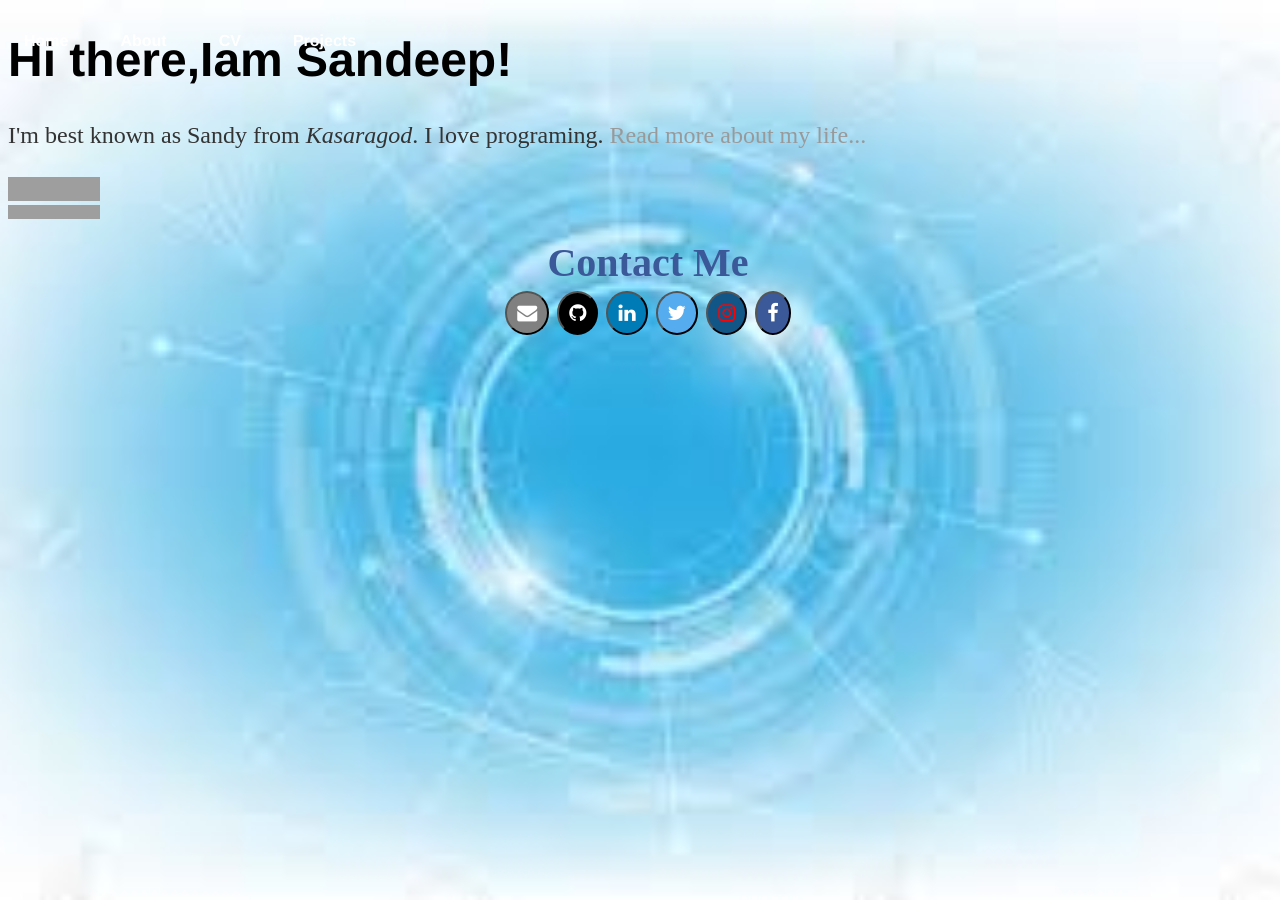
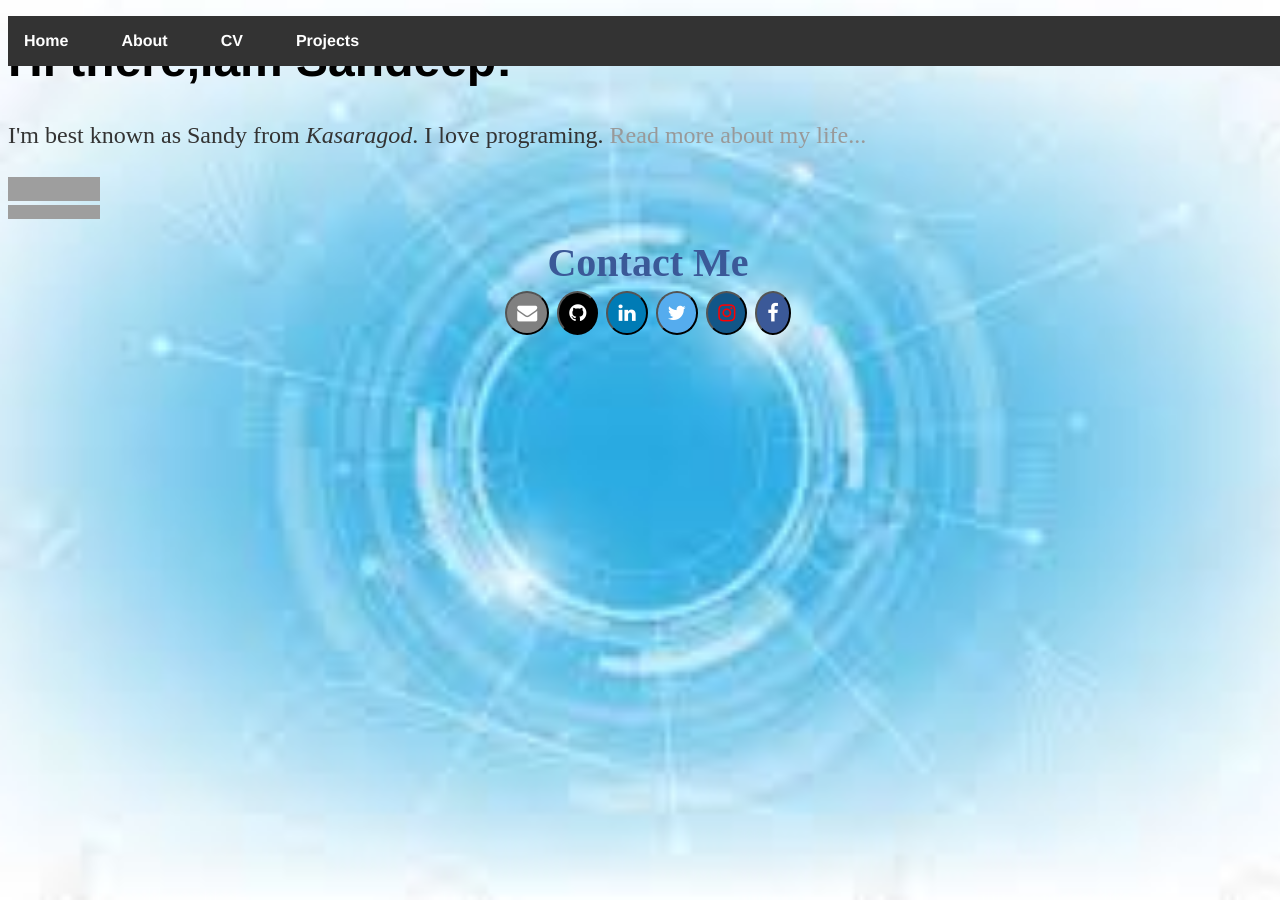
Before and after one commit to sandeepnayaks/sandeepnayaks.github.io, a Jekyll site: the page built from index.html, in a window 1280 px wide. Built offline with Jekyll 4.4.1, drawn with Linux system fonts in a browser that asks for light colours; grey boxes are pictures that could not be loaded.

Commit message:
Update main.css

```diff
--- a/css/main.css
+++ b/css/main.css
@@ -25,7 +25,7 @@ li strong{
   font-size:24px;
 }
 
-nav ul, footer ul { font-size: 1em; font-family: 'Helvetica', 'Arial';
+nav ul, footer ul { font-size: 1em; font-family: 'Helvetica', 'Arial'; overflow:hidden;
    padding: 0px; list-style: none; font-weight: bold; }
 nav ul{background-color: #333;}
 nav{
@@ -35,7 +35,7 @@ nav{
  top: 0;
  width: 100%;
 }
-nav ul li, footer ul li { display: inline; margin-right: 20px; float: left; }
+nav ul li, footer ul li { display: inline; margin-right: 21px; float: left; }
 
 article ul {
   list-style-type: none;
```
